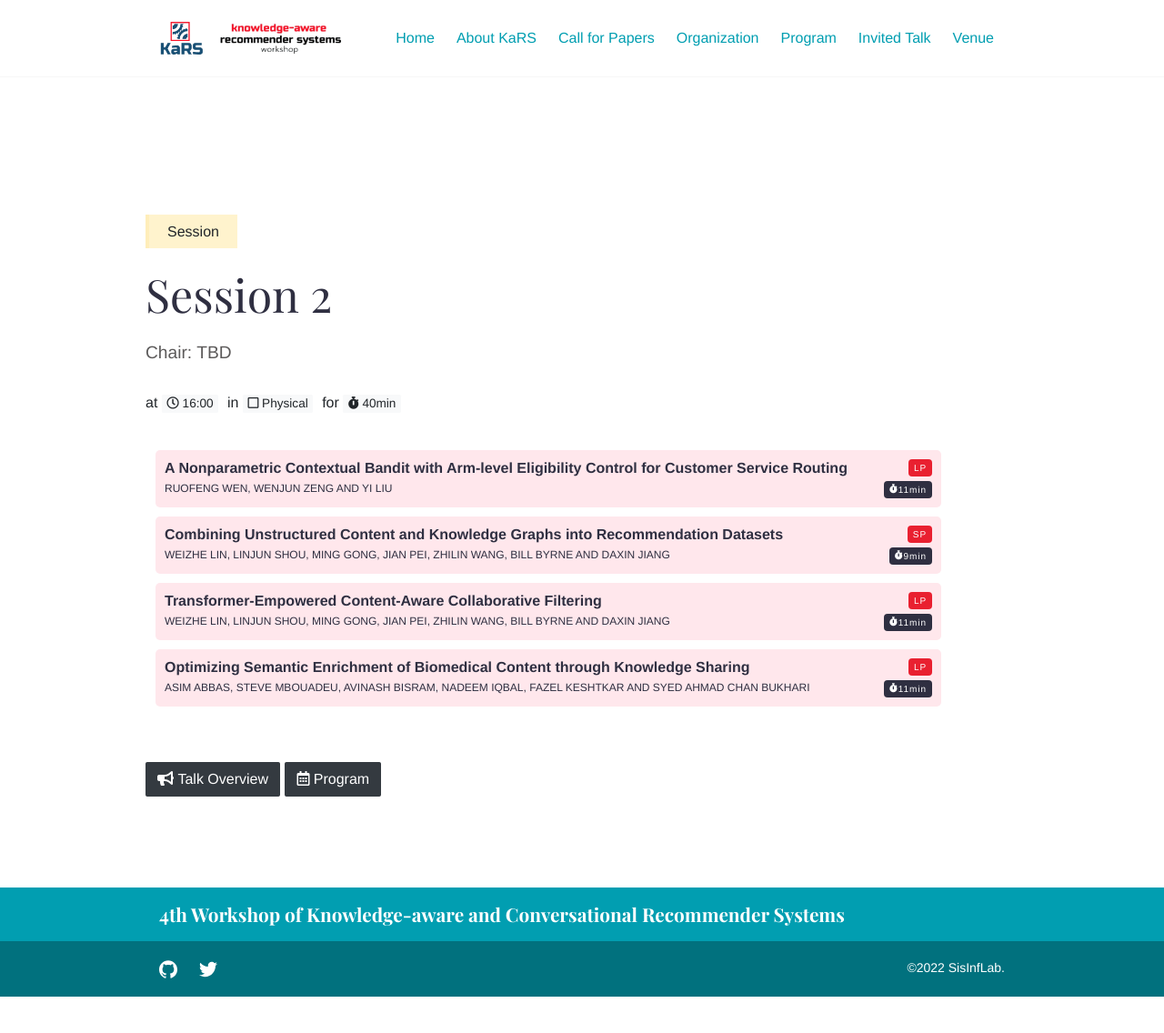
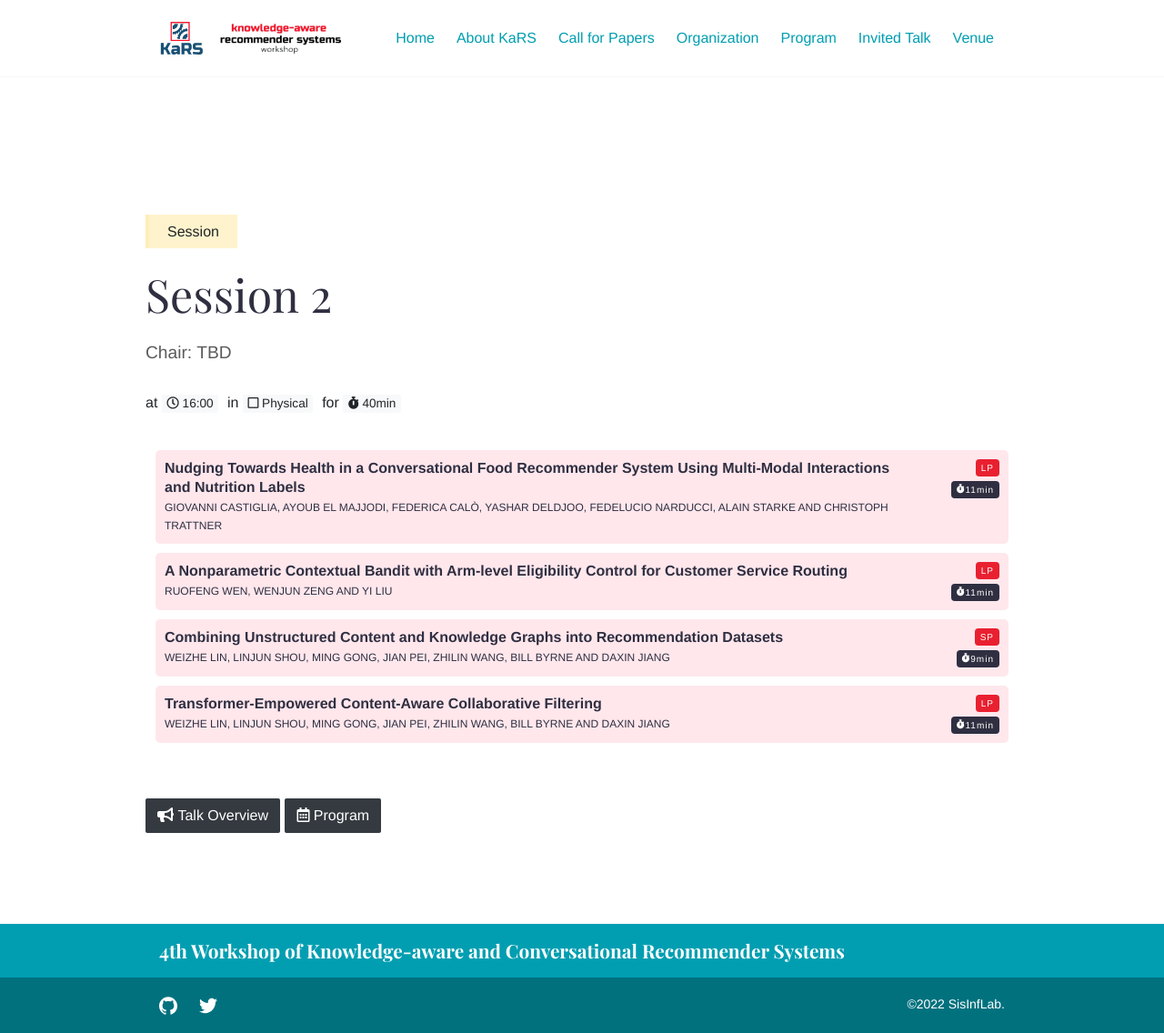
Before and after one commit to kars-workshop/2022, a Jekyll site: the page built from _talks/session2.md, in a window 1280 px wide. Shown: the whole page at 91% size. Built offline with Jekyll 4.4.1, drawn with Linux system fonts in a browser that asks for light colours; before the commit the page ends 1096 px from its top, so only the background shows below that.

Commit message:
Update session2.json

```diff
--- a/_data/session2.json
+++ b/_data/session2.json
@@ -1,4 +1,10 @@
 [
+      {
+    "title": "Nudging Towards Health in a Conversational Food Recommender System Using Multi-Modal Interactions and Nutrition Labels",
+    "authors": "Giovanni Castiglia, Ayoub El Majjodi, Federica Calò, Yashar Deldjoo, Fedelucio Narducci, Alain Starke and Christoph Trattner",
+    "type": "LP",
+    "duration": 11
+  },
   {
     "title": "A Nonparametric Contextual Bandit with Arm-level Eligibility Control for Customer Service Routing",
     "authors": "Ruofeng Wen, Wenjun Zeng and Yi Liu",
@@ -16,11 +22,5 @@
     "authors": "Weizhe Lin, Linjun Shou, Ming Gong, Jian Pei, Zhilin Wang, Bill Byrne and Daxin Jiang",
     "type": "LP",
     "duration": 11
-  },
-  {
-    "title": "Optimizing Semantic Enrichment of Biomedical Content through Knowledge Sharing",
-    "authors": "Asim Abbas, Steve Mbouadeu, Avinash Bisram, Nadeem Iqbal, Fazel Keshtkar and Syed Ahmad Chan Bukhari",
-    "type": "LP",
-    "duration": 11
   }
 ]
```
